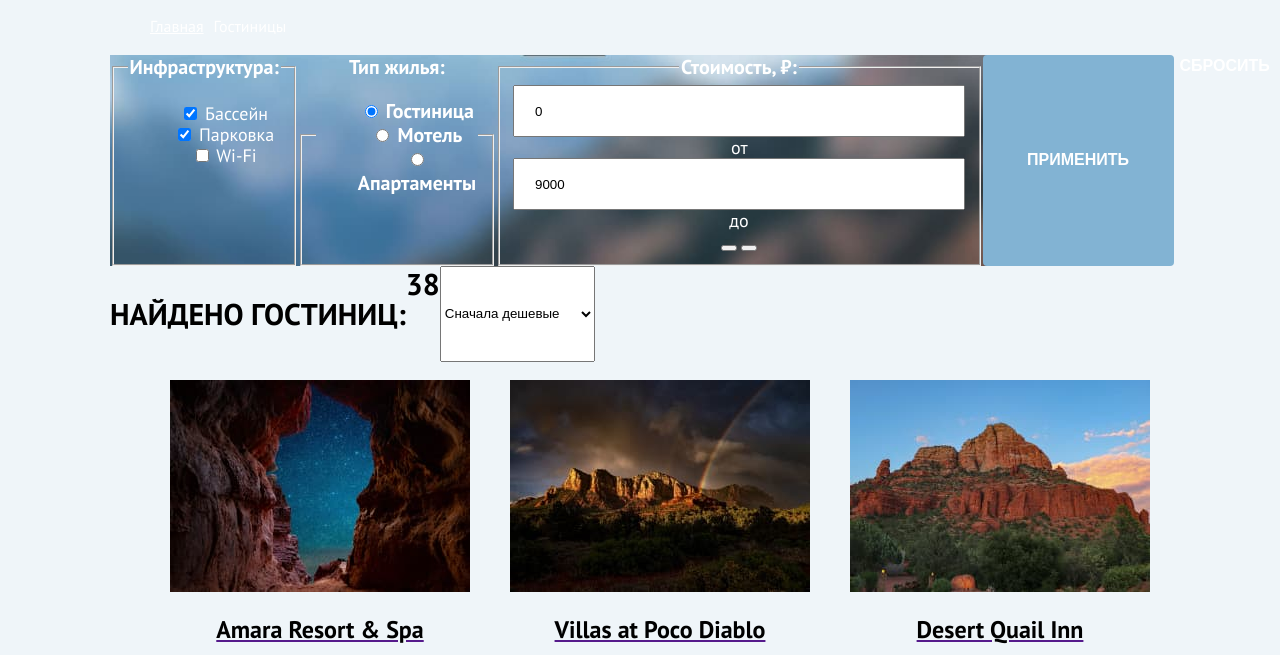
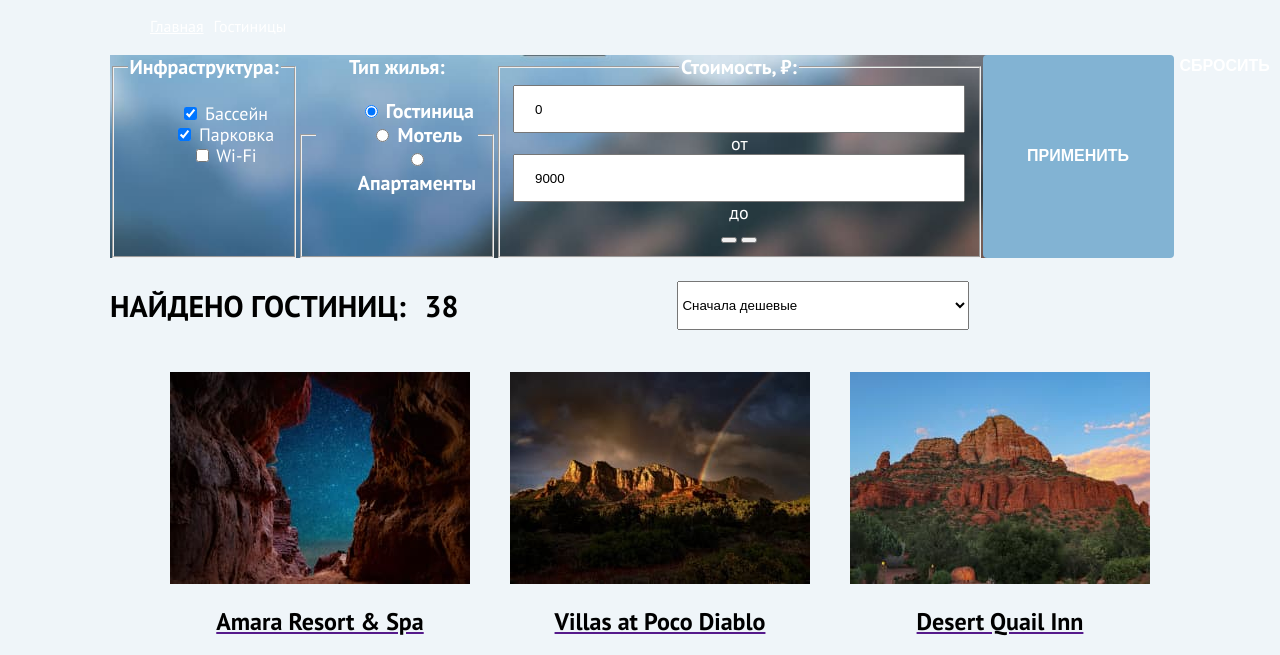
Before and after one commit to htmlacademy-htmlcss/2315939-sedona-36, a plain HTML site: page catalog.html in a window 1280 px wide. Shown: the part 145-800 px from the top of the page. Drawn offline with Linux system fonts and the light colour scheme.

Commit message:
добавляет сетки компонентов на флексах

```diff
--- a/catalog.html
+++ b/catalog.html
@@ -158,6 +158,7 @@
                         <option value="expensive">Сначала дорогие</option>
                         <option value="popular">Сначала популярные</option>
                     </select>
+
                     <a href="#" class="button-view">
                         <span class="visually-hidden">Показать карточки</span>
                     </a>
@@ -283,7 +284,7 @@
             <p class="advantages-subtitle subtitle-subscription">
               Только полезная информация и никакого спама, честное бойскаутское!
             </p>
-            <form action="#" method="post">
+            <form class="input-form" action="#" method="post">
               <input class="input" type="email" placeholder="Ваш e-mail" required>
               <button class="button subscription-button" type="submit">Подписаться</button>
             </form>
--- a/styles/styles.css
+++ b/styles/styles.css
@@ -399,10 +399,13 @@ img {
     font-size: 20px;
     line-height: 24px;
     color: #FFFFFF;
+
 }
 
 .hotel-result-header{
     display: flex;
+    align-items: center;
+    justify-content: space-between;
 }
 
 .hotel-card {
@@ -417,6 +420,11 @@ img {
     color: #FFFFFF;
 }
 
+.input-form {
+    display: flex;
+    justify-content: center;
+}
+
 .hotel-filter-item {
     list-style-type: none;
 }
@@ -427,6 +435,7 @@ img {
     background-image: url("../images/background_catalog.jpg");
     background-size: 100% auto;
     background-repeat: no-repeat;
+    min-height: 160px;
 }
 
 .filter-button-apply, .button-card-favourite {
@@ -447,6 +456,10 @@ img {
     font-weight: 700;
 }
 
+.filter-input {
+    width: 143px;
+    min-height: 48px;
+}
 
 .filter-button-reset {
     width: 76px;
@@ -462,6 +475,18 @@ img {
     font-size: 30px;
     line-height: 36px;
     text-transform: uppercase;
+}
+
+.hotel-result-sorting {
+    margin-left: 200px;
+    min-width: 292px;
+    min-height: 49px;
+}
+
+.button-view {
+    min-height: 48px;
+    min-width: 48px;
+    gap: 8px;
 }
 
 .card-item {
```
Also changed, not shown: index.html (+1 -1 lines).
